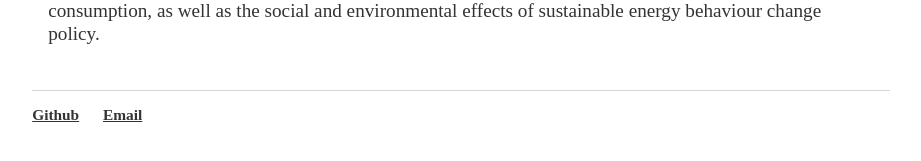
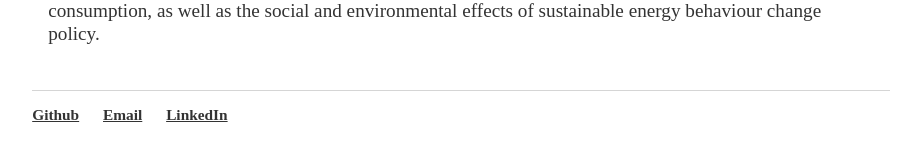
Before and after one commit to lena-kilian/lena-kilian.github.io, a Jekyll site: the page built from index.md, in a window 1280 px wide. Shown: the part 647-808 px from the top of the page, without its empty margins (179-1100 px from the left). Built offline with Jekyll 4.4.1, drawn with Linux system fonts in a browser that asks for light colours; our own code applies the rules of GitHub Pages for plain Markdown files.

Commit message:
Update default.html

```diff
--- a/_layouts/default.html
+++ b/_layouts/default.html
@@ -26,6 +26,7 @@
 	    		<ul>
 	        		<li><a href="https://github.com/lena-kilian">Github</a></li>
 				<li><a href="mailto:gylk@leeds.ac.uk">Email</a></li>
+				<li><a href="https://www.linkedin.com/in/lena-kilian/">LinkedIn</a></li>
 				</ul>
 			</footer>
 		</body>
```
